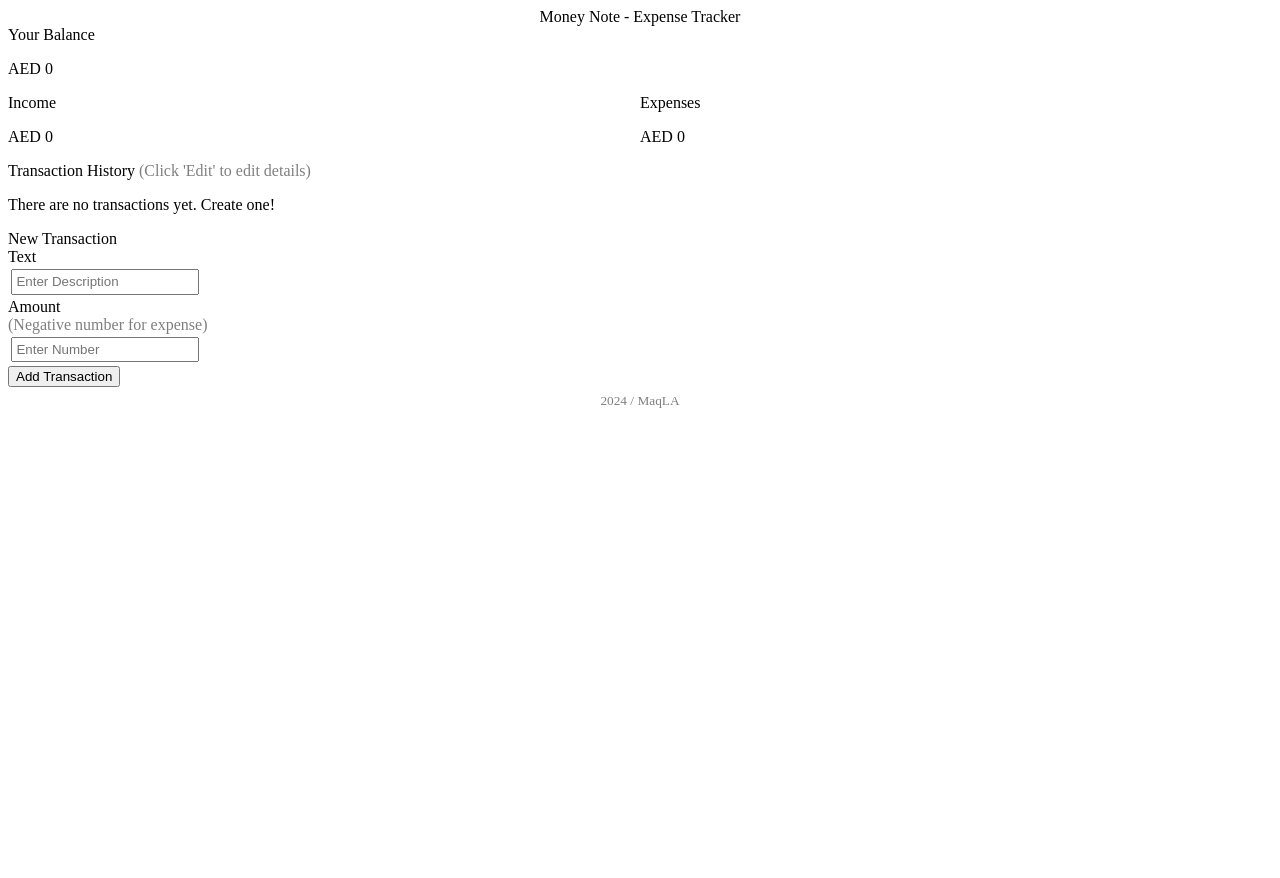
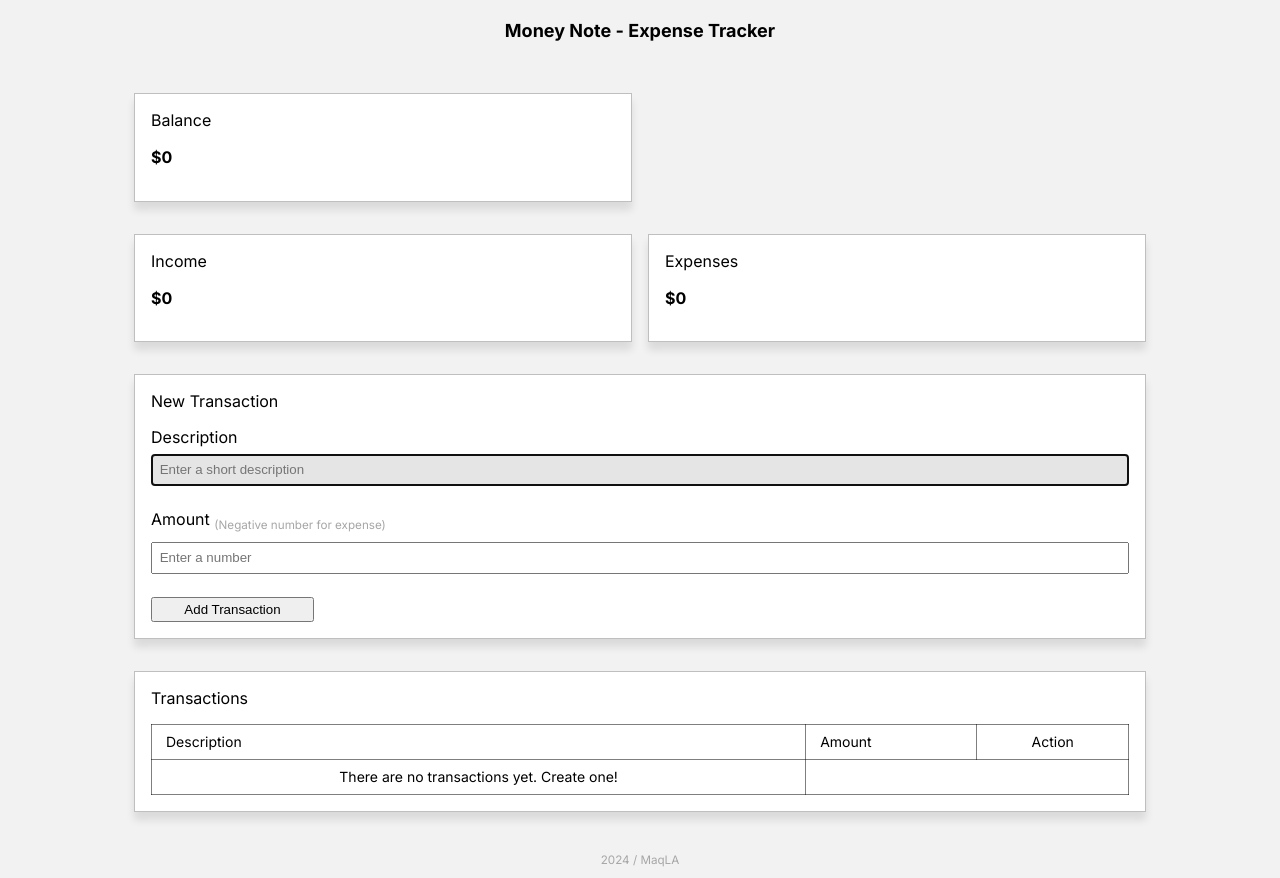
Before and after one commit to MaqLA/vue-money-tracker, a Vue app: page / in a window 1280 px wide. Before the commit the page ends 800 px from the top, so only its background shows below. Built offline with nearby package versions, Linux system fonts and the light colour scheme.

Commit message:
UI for v0.0.1

```diff
--- a/src/App.vue
+++ b/src/App.vue
@@ -1,15 +1,15 @@
 <!-- Just Build -->
 <template>
   <Header></Header>
-   <div class="container">
+   <div class="page-layout">
     <Balance :totalBalance="+totalBalance"></Balance>
     <IncomeExpenses :totalExpenses="+totalExpenses" :totalIncome="+totalIncome"></IncomeExpenses>
+    <AddTransaction @add-transaction="addTransaction"></AddTransaction>
     <TransactionList
      :transactions="transactions"
      @edit-transaction="editTransaction"
      @remove-transaction="removeTransaction">
     </TransactionList>
-    <AddTransaction @add-transaction="addTransaction"></AddTransaction>
    </div>
    <Footer></Footer>
 </template>
--- a/src/assets/styles.css
+++ b/src/assets/styles.css
@@ -1,59 +1,125 @@
+@import url('https://fonts.googleapis.com/css2?family=Inter:ital,opsz,wght@0,14..32,100..900;1,14..32,100..900&display=swap');
+
+:root {
+    --ff: "Inter", sans-serif;
+
+    --h1: bold 1.125rem/1.4em var(--ff);
+    --h2: bold 1rem/1.4em var(--ff);
+    --default: 1rem/1.4em var(--ff);
+    --default-2: .875rem/1.4em var(--ff);
+
+    --gray100: hsl(0,0%,100%);
+    --gray65: hsl(0,0%,65%);
+
+    --shadow: 0 .5em .5em rgba(0, 0, 0, 0.1);
+
+    --card-border: 1px solid rgba(0, 0, 0, 0.25);
+}
+/* Base HTML */
+html {
+    font-family: var(--ff);
+    background-color: hsl(0,0%,95%);
+}
 header, footer {
     text-align: center;
-}
-ul {
-    margin: 0;
-    /* padding: 0; */
 }
 label {
     text-align: right;
 }
 input[type=text] {
-    /* width: 100%; */
-    padding: 0.2rem;
-    margin: 0.2rem;
+    width: -webkit-fill-available;
+    padding: .5em;
+    margin: .5em 0 .5em 0;
+}
+input[type=text]:focus {
+    background-color: rgba(0, 0, 0, 0.1);
 }
 dialog {
+    position: fixed;
+    top: 50%;
+    left: 50%;
+    transform: translate(-50%, -50%);
+    width: 60%; /* Adjust the width as needed */
+    max-width: 40rem;
     border-style: none;
+    box-shadow: var(--shadow);
+    z-index: 100;
+    overflow: hidden;
 }
-/* button {
-    border: none;
-    padding: 0.2rem;
-    margin: 0.2rem;
-    background-color: black;
-    color: whitesmoke;
+table {
+    width: 100%;
+}
+table,
+td,
+th {
+    font: var(--default-2);
+    padding: 0.5em 1em;
+    border: 1px solid rgba(0, 0, 0, 0.5);
+    border-collapse: collapse;
+}
+tbody tr:hover {
+    background-color: rgba(0, 0, 0, 0.1);
+}
+td:last-child {
+    text-align: center;
+}
+button {
+    cursor: pointer;
+}
+/* # Layout Classes & UI */
+.page-layout {
+    display: grid;
+    margin: 0 110px;
+    padding: 1em;
+}
+.columns {
+    --col-count: 2, 1fr;
+    display: grid;
+    gap: 1em;
+    grid-template-columns: repeat(var(--col-count));
+}
+.box-card {
+    background-color: var(--gray100);
+    border: var(--card-border);
+    padding: 1em;
+    margin: 1em 0;
+    box-shadow: var(--shadow);
+}
+.btn {
+    min-width: calc(100% / 6);
+    padding: .25em .5em;
+    /* holding off on margins till i figure out good spacing for all of the buttons */
+    /* margin: .5em 0 .5em; */
+}
+.btn-delete {
+    color: rgba(255, 0, 0, 1);
+}
+/* .btn-group .btn {
+
 } */
-
-/*
-    classes
-*/
-
-/* applied to Income / Expense */
-.column {
-    float: left;
-    width: 50%;
-}
-.half-opacity {
-    opacity: 50%;
-}
 .modal-backdrop {
     position: fixed;
+    box-sizing: border-box;
     top: 0;
     left: 0;
     width: 100%;
     height: 100vh;
-    z-index: 5;
+    z-index: 20;
     background-color: rgba(0, 0, 0, 0.25);
+    backdrop-filter: blur(.5em);
 }
-.delete-btn {
-    color: rgba(255, 0, 0, 1);
+
+/* # Typography */
+.title {
+    font: var(--h1);
 }
-/*
-    ids
-*/
-#list {
-    list-style: none;
+.heading {
+    margin-bottom: 1em;
 }
-#list span {
-    margin: 1rem;
+.bold-secondary {
+    font: var(--h2);
 }
+.secondary {
+    color: var(--gray65);
+    font: var(--default-2);
+}
--- a/src/components/AddTransaction.vue
+++ b/src/components/AddTransaction.vue
@@ -1,18 +1,20 @@
 <template>
-    <div>
-        New Transaction
+    <div class="box-card">
+        <div class="heading">New Transaction</div>
         <form @submit.prevent="handleSubmit">
-            <div>
-                <label for="desc">Text</label><br>
-                <input type="text" id="desc" v-model="enteredText" placeholder="Enter Description">
-            </div>
-            <div>
-                <label for="amount">Amount<br><span class="half-opacity">(Negative number for expense)</span></label><br>
-                <input type="text" id="amount" v-model.number.trim="enteredAmount" placeholder="Enter Number">
-            </div>
-            <button>Add Transaction</button>
+            <p>
+                <label for="desc">Description</label><br>
+                <input type="text" id="desc" v-model="enteredText" placeholder="Enter a short description" autofocus>
+            </p>
+            <p>
+                <label for="amount">Amount
+                    <span class="secondary"><sub>(Negative number for expense)</sub></span>
+                </label><br>
+                <input type="text" id="amount" v-model.number.trim="enteredAmount" placeholder="Enter a number">
+            </p>
+            <button class="btn">Add Transaction</button>
         </form>
-        <p v-if="hasFormError">Enter valid details in the fields.</p>
+        <p v-if="hasFormError" class="secondary">Enter valid details in the fields.</p>
     </div>
 </template>
 
--- a/src/components/Balance.vue
+++ b/src/components/Balance.vue
@@ -1,6 +1,10 @@
 <template>
-    Your Balance
-    <p>AED {{ totalBalance }}</p>
+    <div class="columns">
+        <div class="box-card">
+            Balance
+            <p class="bold-secondary">${{ totalBalance }}</p>
+        </div>
+    </div>
 </template>
 
 <script>
--- a/src/components/EditTransaction.vue
+++ b/src/components/EditTransaction.vue
@@ -1,28 +1,42 @@
 <template>
-    <div v-if="showModal" class="modal-backdrop">
+    <div v-if="showModal">
         <!-- modals must be opened programatically .showModal() -->
-        <dialog open id="edit">
-            Edit Transaction
+         <div class="modal-backdrop" @click="$emit('close-modal')"></div>
+        <dialog open>
+            <div class="heading">Edit Transaction</div>
             <div>
-                {{ item.text }}<span style="padding-left: 1em;">AED {{ item.amount }}</span>
+                <table><tbody>
+                    <tr>
+                        <td>{{ item.text }}</td>
+                        <td><span v-if="item.amount > 0">+</span>{{ item.amount }}</td>
+                    </tr>
+                </tbody></table>
                 <!-- method="dialog" will close dialog on submit -->
                 <form @submit.prevent="handleSubmitEdit">
                     <div>
-                        <label for="desc">Edit Description</label><br>
-                        <input type="text" id="desc" v-model="newDescription" placeholder="Enter Description">
+                        <p>
+                            <label for="desc">Description</label><br>
+                            <input type="text" id="desc" v-model="newDescription" placeholder="Enter Description">
+                        </p>
                     </div>
                     <div>
-                        <label for="amount">
-                            Edit Amount<br><span class="half-opacity">(Negative number for expense)</span>
-                        </label><br>
-                        <input type="text" id="amount" v-model.number.trim="newAmount" placeholder="Enter Number">
+                        <p>
+                            <label for="amount">
+                                Amount<br><span class="secondary"><sub>(Negative number for expense)</sub></span>
+                            </label><br>
+                            <input type="text" id="amount" v-model.number.trim="newAmount" placeholder="Enter Number">
+                        </p>
                     </div>
-                    <button>Confirm Edit</button>
+                    <button class="btn">Confirm</button>
                 </form>
                 <p v-if="hasFormError">Enter valid details in the fields.</p>
                 <p v-if="hasNumberError">Enter a valid non-zero number.</p>
-                <button type="button" @click="cancelEdit">Cancel</button>
-                <button class="delete-btn" @click="handleRemoveItem">Delete</button>
+                <!-- <div class="btn-group"> -->
+                <p>
+                    <button class="btn btn-delete" @click="handleRemoveItem">Delete</button>
+                    <button class="btn" type="button" style="float: right;" @click="cancelEdit">Cancel</button>
+                </p>
+                <!-- </div> -->
             </div>
         </dialog>
     </div>
--- a/src/components/IncomeExpenses.vue
+++ b/src/components/IncomeExpenses.vue
@@ -1,12 +1,12 @@
 <template>
-    <div>
-        <div class="column">
+    <div class="columns">
+        <div class="box-card">
             Income
-            <p>AED {{ totalIncome }}</p>
+            <p class="bold-secondary">${{ totalIncome }}</p>
         </div>
-        <div class="column">
+        <div class="box-card">
             Expenses
-            <p>AED {{ totalExpenses }}</p>
+            <p class="bold-secondary">${{ totalExpenses }}</p>
         </div>
     </div>
 </template>
--- a/src/components/TransactionList.vue
+++ b/src/components/TransactionList.vue
@@ -1,14 +1,26 @@
 <template>
-    Transaction History
-    <span class="half-opacity">(Click 'Edit' to edit details)</span>
-    <ul id="list">
-        <li v-for="item in transactions" :key="item.id">
-            {{ item.text }}<span>AED {{ item.amount }}</span>
-            <button type="button" @click="openModal(item)">Edit</button>
-        </li>
-    </ul>
+    <div class="box-card">
+        <div class="heading">Transactions</div>
+        <table>
+            <thead>
+                <tr>
+                    <td>Description</td>
+                    <td>Amount</td>
+                    <td>Action</td>
+                </tr>
+            </thead>
+            <tbody v-if="transactions.length === 0"><tr><td>There are no transactions yet. Create one!</td></tr></tbody>
+            <tbody v-for="item in transactions" :key="item.id">
+                <tr>
+                    <td>{{ item.text }}</td><td><span v-if="item.amount > 0">+</span>{{ item.amount  }}</td>
+                    <td>
+                        <button class="btn" type="button" @click="openModal(item)">Edit</button>
+                    </td>
+                </tr>
+            </tbody>
+        </table>
+    </div>
     <EditTransaction :item="selectedItem" :show-modal="showModal" @close-modal="closeModal"></EditTransaction>
-    <p v-if="transactions.length === 0">There are no transactions yet. Create one!</p>
 </template>
 
 <script>
--- a/src/components/layout/Footer.vue
+++ b/src/components/layout/Footer.vue
@@ -1,6 +1,6 @@
 <template>
     <footer>
-        <span class="half-opacity">
+        <span class="secondary">
             <sub>2024 / MaqLA</sub>
         </span>
     </footer>
--- a/src/components/layout/Header.vue
+++ b/src/components/layout/Header.vue
@@ -1,5 +1,5 @@
 <template>
-    <header>
-        Money Note - Expense Tracker
+    <header class="title">
+        <p>Money Note - Expense Tracker</p>
     </header>
 </template>
```
